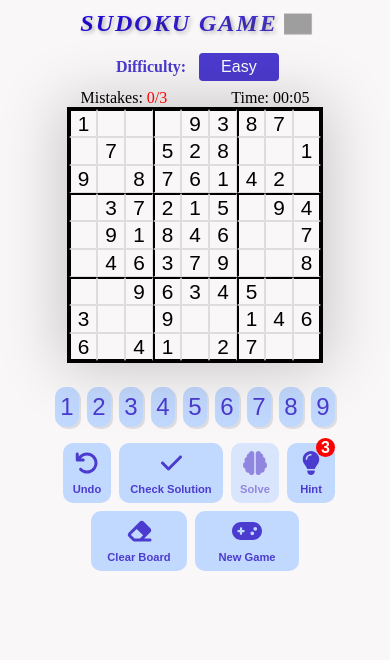
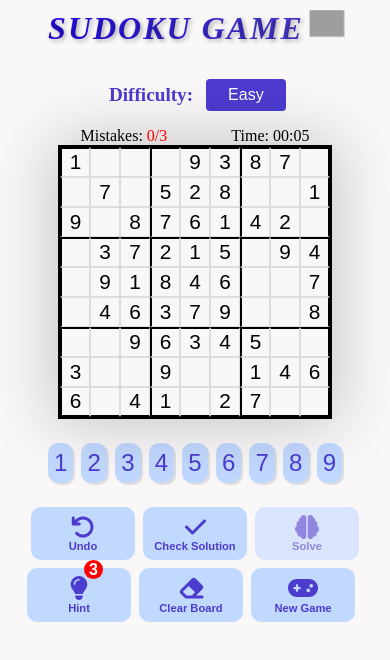
Before and after one commit to ahmadfa-lb/Sudoku-Game-in-React-and-TypeScript, a React (Vite) app: page / in a window 390 px wide. Shown: the top 660 px of the page. Built offline with nearby package versions, Linux system fonts and the light colour scheme; grey boxes are pictures that could not be loaded.

Commit message:
fixing something!

```diff
--- a/src/App.css
+++ b/src/App.css
@@ -68,103 +68,14 @@
 
 /* /////////////////// media queries //////////////////////// */
 
-@media (min-width: 769px) and (max-width: 1024px) {
-  .game-container {
-    width: 100%;
-    height: 100%;
-    position: absolute;
-    left: 0;
-    top: 0;
-    padding: 5rem;
-  }
-
-  .game-container .header .game-name {
-    margin-top: 1rem;
-    font-size: 3rem;
-  }
-
-  .game-container .header .sudoku-image {
-    margin-bottom: 0;
-    width: 3rem;
-  }
-
-  .game-container .mistakes-timer-part {
-    margin-top: 1.5rem;
-  }
-
-  .game-container .mistakes,
-  .game-container .timer {
-    font-size: 1.4rem;
-  }
-}
-
-@media (max-width: 768px) {
-  body {
-    display: flex;
-    flex-direction: column;
-    align-items: center;
-    justify-content: center;
-  }
-
+@media (max-width: 391px) {
   .game-container {
     position: absolute;
     top: 0;
     left: 0;
     width: 100%;
     height: 100%;
-    padding: 0 0;
-  }
-
-  .game-container .header {
-    margin-bottom: 0.7rem;
-  }
-
-  .game-container .header .game-name {
-    margin-top: 1rem;
-    font-size: 1.8rem;
-  }
-
-  .game-container .header .sudoku-image {
-    margin-bottom: 0;
-  }
-
-  .game-container .mistakes-timer-part {
-    /* margin-top: 1.5rem; */
-    gap: 5rem;
-  }
-
-  .game-container .mistakes,
-  .game-container .timer {
-    font-size: 1rem;
-  }
-
-  .game-modal .content {
-    width: 300px;
-  }
-}
-
-@media (max-width: 420px) {
-  .game-container {
-    position: absolute;
-    top: 0;
-    left: 0;
-    width: 100%;
-    height: 100%;
-    padding: 10px 10px;
-  }
-
-  .game-container .header {
-    margin-bottom: 1rem;
-  }
-
-  .game-container .header .game-name {
-    margin-top: 0;
-    font-size: 1.5rem;
-  }
-
-  .game-container .header .sudoku-image {
-    width: 1.5rem;
-    /* margin-bottom: 10px; */
+    padding: 10px 0;
   }
 
   .game-container .mistakes-timer-part {
@@ -178,42 +89,24 @@
   }
 }
 
-@media (min-width: 360px) and (max-height: 580px) {
+@media (min-width: 392px) and (max-width: 767px) {
   .game-container {
     position: absolute;
     top: 0;
     left: 0;
     width: 100%;
     height: 100%;
-    padding: 0 0;
+    padding: 10px 0;
   }
 }
 
-@media (min-width: 1024px) and (max-height: 600px) {
+@media (min-width: 768px) and (max-width: 1024px) {
   .game-container {
     position: absolute;
     top: 0;
     left: 0;
     width: 100%;
     height: 100%;
-    padding: 0 0;
-  }
-
-  .game-container .header .game-name {
-    font-size: 1.5rem;
-  }
-
-  .game-container .header .sudoku-image {
-    width: 1.5rem;
-  }
-
-  .game-container .mistakes-timer-part {
-    margin-top: 0.5rem;
-    gap: 6rem;
-  }
-
-  .game-container .mistakes,
-  .game-container .timer {
-    font-size: 0.8rem;
+    padding: 10px 0;
   }
 }
--- a/src/App.tsx
+++ b/src/App.tsx
@@ -98,6 +98,7 @@ useEffect(() => {
     setHighlightedCells([]);
     setEnteredCellStatus(null);
     setTimer(0);
+    setHasCleared(false);
   };
 
   const difficulties = [
--- a/src/TypeScript/solveBoard.ts
+++ b/src/TypeScript/solveBoard.ts
@@ -38,7 +38,6 @@ export const solveBoard = (grid: Cell[][]): Cell[][] | null => {
           if (isSafe(grid, row, col, numStr)) {
             grid[row][col].value = numStr;
             if (solveBoard(grid)) return grid;
-
             grid[row][col].value = "";
           }
         }
--- a/src/components/BoxResult/BoxResult.tsx
+++ b/src/components/BoxResult/BoxResult.tsx
@@ -1,4 +1,4 @@
-import React from 'react';
+import React, { useEffect, useState } from 'react';
 import './BoxResult.css';
 import lostGif from '../../assets/lost.gif';
 import victoryGif from '../../assets/victory.gif';
@@ -9,12 +9,24 @@ interface BoxResultProps {
 }
 
 const BoxResult: React.FC<BoxResultProps> = ({ resetGame, gameResult }) => {
+  const [showModal, setShowModal] = useState(false);
+
+  useEffect(() => {
+    const timer = setTimeout(() => {
+      setShowModal(true);
+    }, 500);
+
+    return () => clearTimeout(timer);
+  }, [gameResult]);
 
   const handlePlayAgain = () => {
     resetGame();
+    setShowModal(false);
   };
 
   return (
+    <>
+      {showModal && (
         <div className="game-modal show">
           <div className="content">
             <img
@@ -24,6 +36,8 @@ const BoxResult: React.FC<BoxResultProps> = ({ resetGame, gameResult }) => {
             <button className="play-again" onClick={handlePlayAgain}>Play Again</button>
           </div>
         </div>
+      )}
+    </>
   );
 };
 
--- a/src/components/DifficultySelector/DifficultySelector.css
+++ b/src/components/DifficultySelector/DifficultySelector.css
@@ -55,111 +55,3 @@
   color: #ccc;
   background-color: #4c3bcf;
 }
-
-/* /////////////////////    media queries       ////////////////////////// */
-
-@media (max-width: 1024px) {
-  .diff h1 {
-    font-size: 1.5rem;
-  }
-
-  .dropdownButtonStyle {
-    width: 7rem;
-    font-size: 1.4rem;
-  }
-
-  .dropdownMenuStyle {
-    position: absolute;
-    left: 7.5rem;
-    width: 7rem;
-    top: 35px;
-  }
-
-  .optionButtonStyle {
-    font-size: 1.2rem;
-  }
-}
-
-@media (max-width: 786px) {
-  .diff {
-    margin-bottom: 0.5rem;
-  }
-
-  .diff h1 {
-    font-size: 1rem;
-  }
-
-  .dropdownButtonStyle {
-    width: 5rem;
-    font-size: 1rem;
-  }
-
-  .dropdownMenuStyle {
-    position: absolute;
-    left: 5.5rem;
-    width: 5rem;
-    top: 35px;
-  }
-
-  .optionButtonStyle {
-    font-size: 1rem;
-  }
-}
-
-@media (max-width: 420px) {
-  .diff h1 {
-    font-size: 1rem;
-  }
-
-  .dropdownButtonStyle {
-    width: 5rem;
-    font-size: 1rem;
-  }
-
-  .dropdownMenuStyle {
-    position: absolute;
-    left: 5.5rem;
-    width: 5.5rem;
-    top: 25px;
-  }
-
-  .optionButtonStyle {
-    font-size: 1rem;
-  }
-}
-
-@media (min-width: 360px) and (max-height: 580px) {
-  .diff {
-    margin-bottom: 0.5rem;
-  }
-
-  .diff h1 {
-    font-size: 1rem;
-  }
-}
-
-@media (min-width: 1024px) and (max-height: 600px) {
-  .diff {
-    margin: 0;
-  }
-
-  .diff h1 {
-    font-size: 1rem;
-  }
-
-  .dropdownButtonStyle {
-    width: 5rem;
-    font-size: 1rem;
-  }
-
-  .dropdownMenuStyle {
-    position: absolute;
-    left: 5.5rem;
-    width: 5.5rem;
-    top: 25px;
-  }
-
-  .optionButtonStyle {
-    font-size: 1rem;
-  }
-}
--- a/src/components/NumbersBtns/NumbersBtns.css
+++ b/src/components/NumbersBtns/NumbersBtns.css
@@ -41,47 +41,23 @@
 }
 
 /* /////////////////////    media queries       ////////////////////////// */
-
-@media (min-width: 769px) and (max-width: 1024px) {
-  .number-buttons {
-    margin-top: 2.5rem;
-    gap: 1rem;
-  }
-
-  .number-button {
-    width: 50px;
-    height: 60px;
-    font-size: 2rem;
-  }
-}
-
-@media (max-width: 768px) {
-  .number-buttons {
-    margin-top: 0.5rem;
-  }
-
-  .number-button {
-    width: 35px;
-    font-size: 2rem;
-  }
-}
-
-@media (max-width: 420px) {
+@media (max-width: 391px) {
   .number-buttons {
     margin-top: 1.5rem;
     gap: 0.5rem;
   }
 
   .number-button {
-    width: 1.5rem;
+    width: 1.6rem;
     height: 2.5rem;
     font-size: 1.5rem;
   }
 }
 
-@media (min-width: 300px) and (max-height: 580px) {
-  .number-buttons {
-    margin-top: 0.5rem;
-    gap: 0.5rem;
+@media (min-width: 392px) and (max-width: 767px) {
+  .number-button {
+    width: 2.2rem;
+    height: 2.7rem;
+    font-size: 2rem;
   }
 }
--- a/src/components/SudokuGrid/SudokuGrid.css
+++ b/src/components/SudokuGrid/SudokuGrid.css
@@ -59,42 +59,18 @@
 
 /* /////////////////////    media queries       ////////////////////////// */
 
-@media (max-width: 1024px) {
-  .sudoku-cell {
-    width: 50px;
-    height: 50px;
-    font-size: 1.8rem;
-  }
-}
-
-@media (max-width: 768px) {
-  .sudoku-cell {
-    width: 30px;
-    height: 30px;
-    font-size: 1.5rem;
-  }
-}
-
-@media (max-width: 420px) {
-  .sudoku-cell {
-    width: 28px;
-    height: 28px;
-    font-size: 1.3rem;
-  }
-}
-
-@media (min-width: 300px) and (max-height: 580px) {
-  .sudoku-cell {
-    width: 25px;
-    height: 25px;
-    font-size: 1.3rem;
-  }
-}
-
-@media (min-width: 1024px) and (max-height: 600px) {
+@media (max-width: 391px) {
   .sudoku-cell {
     width: 30px;
     height: 30px;
     font-size: 1.3rem;
   }
 }
+
+@media (min-width: 392px) and (max-width: 767px) {
+  .sudoku-cell {
+    width: 37px;
+    height: 37px;
+    font-size: 1.3rem;
+  }
+}
--- a/src/components/SudokuGrid/SudokuGrid.tsx
+++ b/src/components/SudokuGrid/SudokuGrid.tsx
@@ -203,9 +203,8 @@ const SudokuGrid: React.FC<SudokuGridProps> = ({
           r.forEach((cell, j) => {
             if (cell.value === clickedValue) {
               const tempGrid = grid.map((r2, i2) =>
-                r2.map(
-                  (cell2, j2) =>
-                    i2 === i && j2 === j ? { ...cell2, value: "" } : cell2
+                r2.map((cell2, j2) =>
+                  i2 === i && j2 === j ? { ...cell2, value: "" } : cell2
                 )
               );
               const isConflict = !isValidSudoku(tempGrid as Cell[][], i, j);
@@ -266,8 +265,6 @@ const SudokuGrid: React.FC<SudokuGridProps> = ({
               onClick={() => handleCellClick(i, j)}
               readOnly={isCellReadOnly}
               className={`sudoku-cell ${cellClass1} ${cellClass2}
-                ${cell.status === "valid" ? "valid-cell" : ""}
-                ${cell.status === "invalid" ? "invalid-cell" : ""}
                 ${isHighlighted(i, j) ? "highlighted" : ""}
                 ${isFocused ? "focused" : ""}
                 ${i % 3 === 0 ? "border-top" : ""}
--- a/src/components/UtilsButtons/UtilsButtons.css
+++ b/src/components/UtilsButtons/UtilsButtons.css
@@ -18,6 +18,7 @@
   flex-direction: column;
   justify-content: center;
   align-items: center;
+  gap: 0rem;
   /* height: 50px; */
   border: none;
   border-radius: 10px;
@@ -70,7 +71,7 @@
 .btns-div .hint-btn b,
 .btns-div .clear-board-btn b,
 .btns-div .new-game-btn b {
-  padding-top: 0.5rem;
+  padding-top: 0.1rem;
   font-size: 0.7rem;
 }
 
@@ -127,59 +128,14 @@
 }
 
 /* /////////////////////    media queries       ////////////////////////// */
-
-@media (max-width: 1024px) {
-  .btns-div .undo-btn,
-  .btns-div .check-solution-btn,
-  .btns-div .solve-btn,
-  .btns-div .hint-btn,
-  .btns-div .clear-board-btn,
-  .btns-div .new-game-btn {
-    font-size: 2rem;
-  }
-}
-
-@media (max-width: 768px) {
+@media (max-width: 391px) {
   .btns-div {
-    flex-wrap: wrap;
-    margin-top: 0.5rem;
-  }
-
-  .btns-div .undo-btn,
-  .btns-div .check-solution-btn,
-  .btns-div .solve-btn,
-  .btns-div .hint-btn,
-  .btns-div .clear-board-btn,
-  .btns-div .new-game-btn {
-    font-size: 1.5rem;
-  }
-
-  .btns-div .undo-btn,
-  .btns-div .hint-btn,
-  .btns-div .solve-btn {
-    width: 3rem;
-  }
-
-  .btns-div .clear-board-btn {
-    width: 6rem;
-  }
-}
-
-@media (max-width: 420px) {
-  .btns-div {
-    margin-top: 1rem;
-    padding-left: 0.5rem;
     flex-wrap: wrap;
   }
 }
 
-@media (min-width: 360px) and (max-height: 580px) {
-  .btns-div .undo-btn,
-  .btns-div .check-solution-btn,
-  .btns-div .solve-btn,
-  .btns-div .hint-btn,
-  .btns-div .clear-board-btn,
-  .btns-div .new-game-btn {
-    font-size: 1rem;
+@media (min-width: 392px) and (max-width: 767px) {
+  .btns-div {
+    flex-wrap: wrap;
   }
 }
--- a/src/index.css
+++ b/src/index.css
@@ -14,7 +14,7 @@ body {
   background: #f9f7f7;
 }
 
-@media (min-width: 1024px) {
+@media (min-width: 1025px) {
   body {
     background: #4c3bcf;
   }
```
Also changed, not shown: src/components/UtilsButtons/UtilsButtons.tsx (+53 -5 lines). Lines whose indentation alone changed are shown as unchanged.
